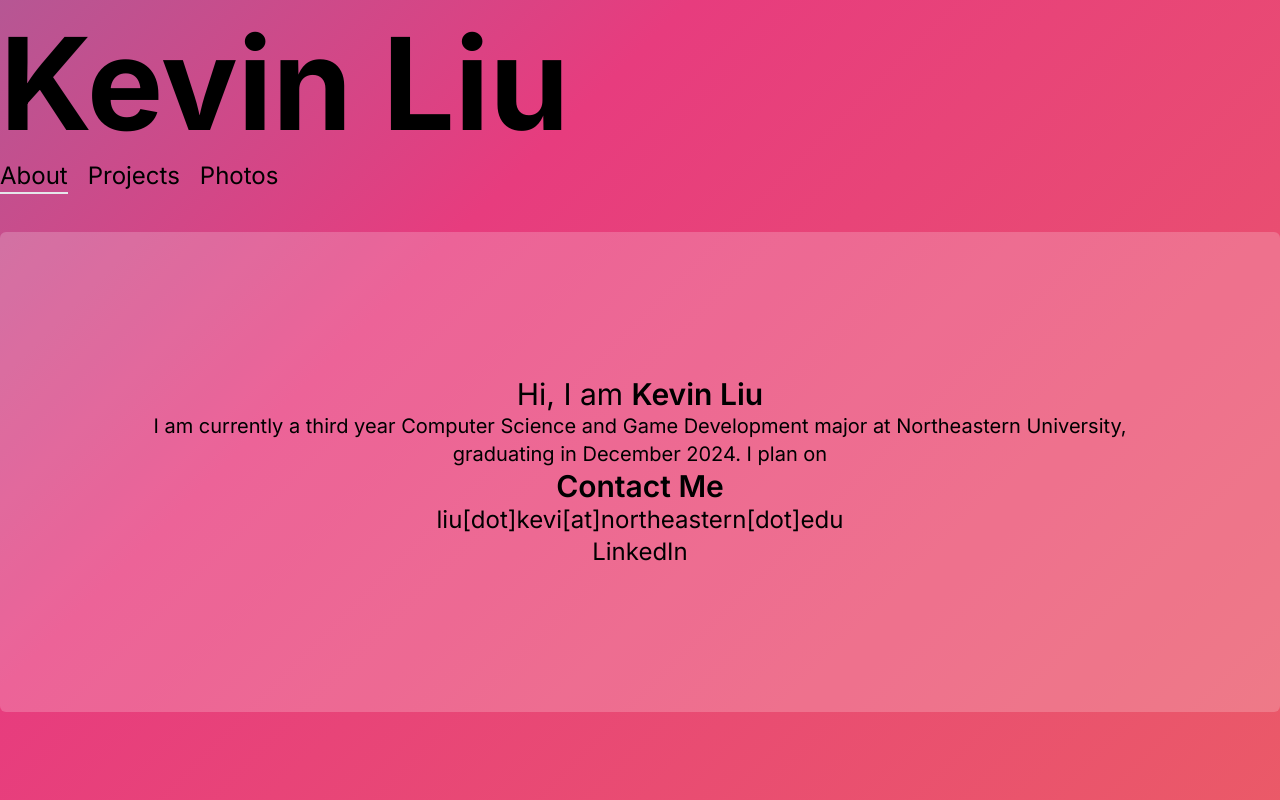
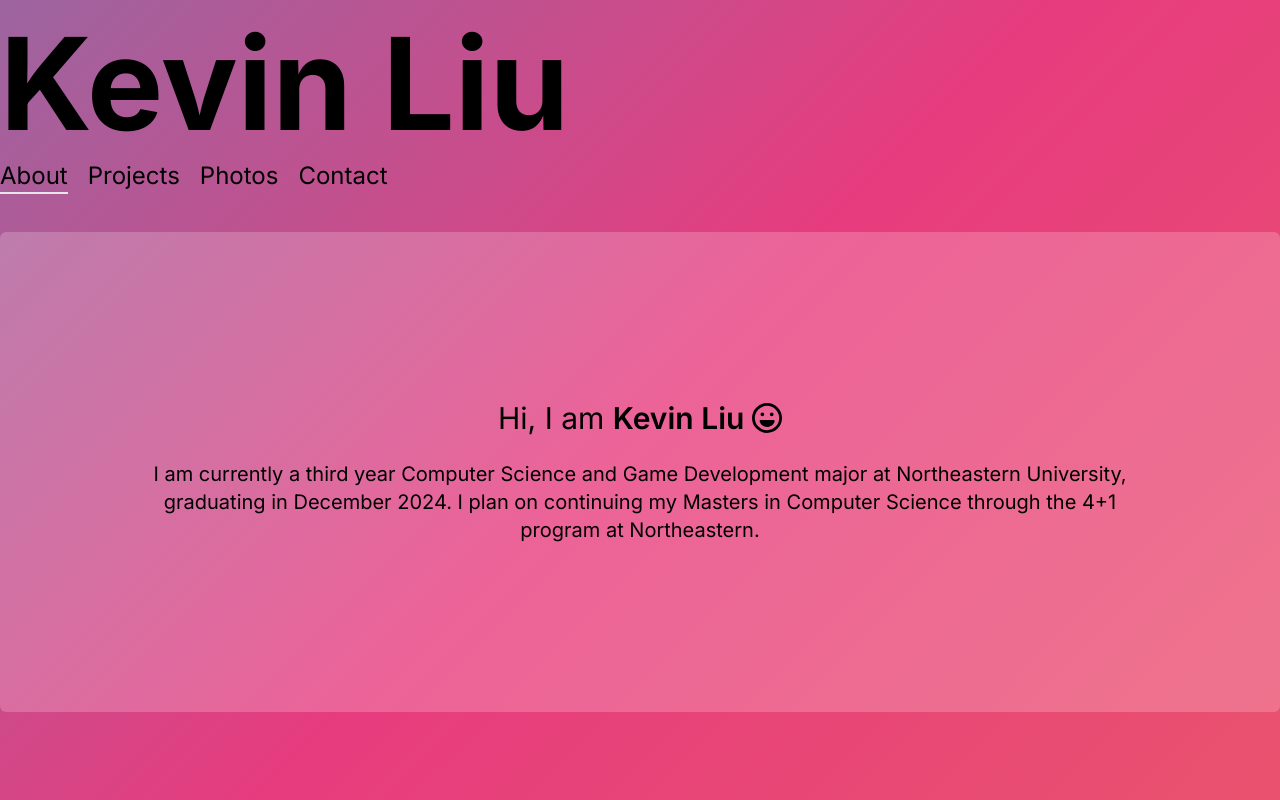
Before and after one commit to faosldkjfhf/portfolio, a Next.js app: page /portfolio/ in a window 1280 px wide. Both pictures are taken after a click on the element "About". Built offline with nearby package versions, Linux system fonts and the light colour scheme.

Commit message:
added fontawesome

```diff
--- a/app/about/about.tsx
+++ b/app/about/about.tsx
@@ -1,5 +1,6 @@
 import "./page.css";
-import Link from "next/link";
+import { FontAwesomeIcon } from "@fortawesome/react-fontawesome";
+import { faFaceLaugh } from "@fortawesome/free-regular-svg-icons";
 
 interface IProps {
   selected: String;
@@ -10,19 +11,18 @@ export default function About(props: IProps): React.ReactElement {
     <main className={`about-center about-slide-in`}>
       <div className="block text-center w-4/5">
         <div className="text-3xl">
-          Hi, I am <span className="font-semibold">Kevin Liu</span>
+          Hi, I am{" "}
+          <span className="font-semibold">
+            Kevin Liu <FontAwesomeIcon icon={faFaceLaugh} />
+          </span>
         </div>
+        <br />
         <div className="text-xl text-pretty">
           I am currently a third year Computer Science and Game Development
           major at Northeastern University, graduating in December 2024. I plan
-          on
+          on continuing my Masters in Computer Science through the 4+1 program
+          at Northeastern.
         </div>
-        <div className="text-3xl font-semibold">Contact Me</div>
-        <div className="text-2xl">liu[dot]kevi[at]northeastern[dot]edu</div>
-        <Link className="text-2xl" href="https://www.linkedin.com/in/kliu0932/">
-          LinkedIn
-        </Link>
-        <div className="text-2xl"></div>
       </div>
     </main>
   );
--- /dev/null
+++ b/app/contact/contact.tsx
@@ -0,0 +1,29 @@
+import "./page.css";
+import Link from "next/link";
+import { FontAwesomeIcon } from "@fortawesome/react-fontawesome";
+import { faEnvelope } from "@fortawesome/free-regular-svg-icons";
+import { faLinkedin, faGithubSquare } from "@fortawesome/free-brands-svg-icons";
+
+export default function Contact(): React.ReactElement {
+  return (
+    <main className={`about-center about-slide-in`}>
+      <div className="block text-center w-4/5">
+        <div className="text-5xl/[3.5rem] font-semibold">Contact Me</div>
+        <div className="text-2xl">
+          <FontAwesomeIcon icon={faEnvelope} />{" "}
+          liu[dot]kevi[at]northeastern[dot]edu
+        </div>
+        <div className="text-2xl">
+          <Link href="https://www.linkedin.com/in/kliu0932/">
+            <FontAwesomeIcon icon={faLinkedin} /> kliu0932
+          </Link>
+        </div>
+        <div className="text-2xl">
+          <Link href="https://github.com/faosldkjfhf">
+            <FontAwesomeIcon icon={faGithubSquare} /> faosldkjfhf
+          </Link>
+        </div>
+      </div>
+    </main>
+  );
+}
--- a/app/layout.tsx
+++ b/app/layout.tsx
@@ -1,6 +1,9 @@
 import type { Metadata } from "next";
 import { Inter } from "next/font/google";
 import "./globals.css";
+import { config } from "@fortawesome/fontawesome-svg-core";
+import "@fortawesome/fontawesome-svg-core/styles.css";
+config.autoAddCss = false;
 
 const inter = Inter({ subsets: ["latin"] });
 
--- a/app/navbar/navbar.tsx
+++ b/app/navbar/navbar.tsx
@@ -1,6 +1,6 @@
 "use client";
 import "./page.css";
-import { useState, Dispatch, SetStateAction } from "react";
+import { Dispatch, SetStateAction } from "react";
 
 interface IProps {
   selected: String;
@@ -8,7 +8,6 @@ interface IProps {
 }
 
 function NavBar(props: IProps): React.ReactElement {
-  const [defaultPos, setDefaultPos] = useState(true);
   return (
     <div className={`${props.selected === "home" ? "center" : "top"}`}>
       <div
@@ -16,7 +15,6 @@ function NavBar(props: IProps): React.ReactElement {
           props.selected === "home" ? "border-b-2" : ""
         }`}
         onClick={() => {
-          setDefaultPos(true);
           props.setSelected("home");
         }}
       >
@@ -28,7 +26,6 @@ function NavBar(props: IProps): React.ReactElement {
             props.selected === "about" ? "border-b-2" : ""
           }`}
           onClick={() => {
-            setDefaultPos(false);
             props.setSelected("about");
           }}
         >
@@ -39,7 +36,6 @@ function NavBar(props: IProps): React.ReactElement {
             props.selected === "projects" ? "border-b-2" : ""
           }`}
           onClick={() => {
-            setDefaultPos(false);
             props.setSelected("projects");
           }}
         >
@@ -50,11 +46,20 @@ function NavBar(props: IProps): React.ReactElement {
             props.selected === "photos" ? "border-b-2" : ""
           }`}
           onClick={() => {
-            setDefaultPos(false);
             props.setSelected("photos");
           }}
         >
           Photos
+        </div>
+        <div
+          className={`button cursor-pointer ${
+            props.selected === "contact" ? "border-b-2" : ""
+          }`}
+          onClick={() => {
+            props.setSelected("contact");
+          }}
+        >
+          Contact
         </div>
       </nav>
     </div>
--- a/app/page.tsx
+++ b/app/page.tsx
@@ -6,16 +6,17 @@ import Projects from "./projects/projects";
 import Photos from "./photos/photos";
 import { useState } from "react";
 import { motion, useScroll } from "framer-motion";
+import Contact from "./contact/contact";
 
 export default function Home(): React.ReactElement {
   const [selected, setSelected] = useState("home");
-  const { scrollYProgress } = useScroll();
   return (
     <main className="container mx-auto">
       <NavBar selected={selected} setSelected={setSelected} />
       {selected === "about" && <About selected={selected} />}
       {selected === "projects" && <Projects />}
       {selected === "photos" && <Photos />}
+      {selected === "contact" && <Contact />}
     </main>
   );
 }
--- a/package.json
+++ b/package.json
@@ -9,6 +9,11 @@
     "lint": "next lint"
   },
   "dependencies": {
+    "@fortawesome/fontawesome-svg-core": "^6.5.2",
+    "@fortawesome/free-brands-svg-icons": "^6.5.2",
+    "@fortawesome/free-regular-svg-icons": "^6.5.2",
+    "@fortawesome/free-solid-svg-icons": "^6.5.2",
+    "@fortawesome/react-fontawesome": "^0.2.0",
     "embla-carousel-react": "^8.0.2",
     "framer-motion": "^11.1.7",
     "next": "14.2.3",
```
Also changed, not shown: app/contact/page.css (added), 1 other file (tests, documents, lock files or other folders).
